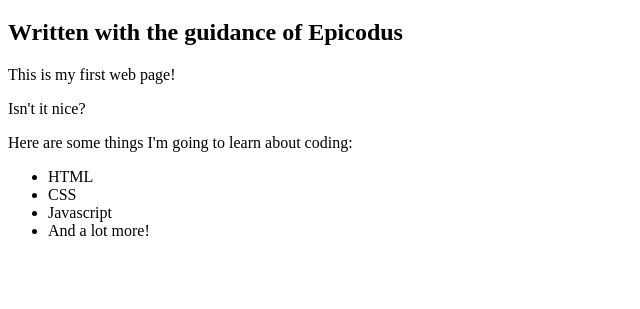
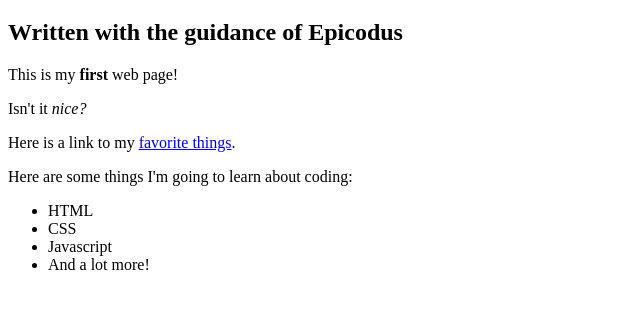
Before and after one commit to jlenz27/my-first-website, a plain HTML site: page my-first-website.html in a window 1280 px wide. Shown: the part 61-370 px from the top of the page, without its empty margins (0-640 px from the left). Drawn offline with Linux system fonts and the light colour scheme.

Commit message:
added link to favorite website

```diff
--- a/my-first-website.html
+++ b/my-first-website.html
@@ -7,8 +7,10 @@
 <h1>My first web page</h1>
 <h2>Written with the guidance of Epicodus</h2>
 
-<p>This is my first web page!</p>
-<p>Isn't it nice?</p>
+<p>This is my <strong>first</strong> web page!</p>
+<p>Isn't it <em>nice?</em></p>
+<p>Here is a link to my <a href="favorite-things.html">favorite things</a>.</p>
+
 
 <p>Here are some things I'm going to learn about coding:</p>
 <ul>
```
